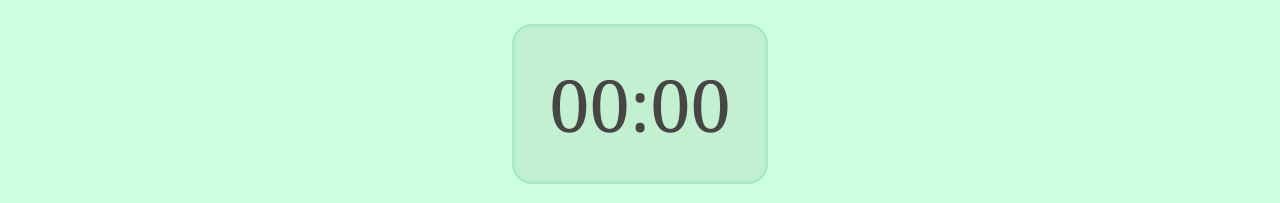
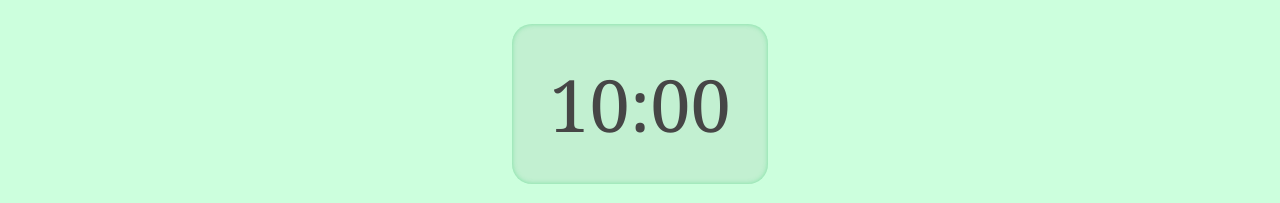
Before and after one commit to sanketjaswal/forest, a React (Create React App) app: page / in a window 1280 px wide. Shown: the part 416-619 px from the top of the page. Built offline with nearby package versions, Linux system fonts and the light colour scheme.

Commit message:
page content updated

```diff
--- a/src/Components/Home/PageContent.js
+++ b/src/Components/Home/PageContent.js
@@ -11,7 +11,7 @@ export const PageContent = () => {
         </div>
       </div>
       <div className="timerContainer">
-        <span>00:00</span>
+        <span>10:00</span>
       </div>
     </div>
   );
```
